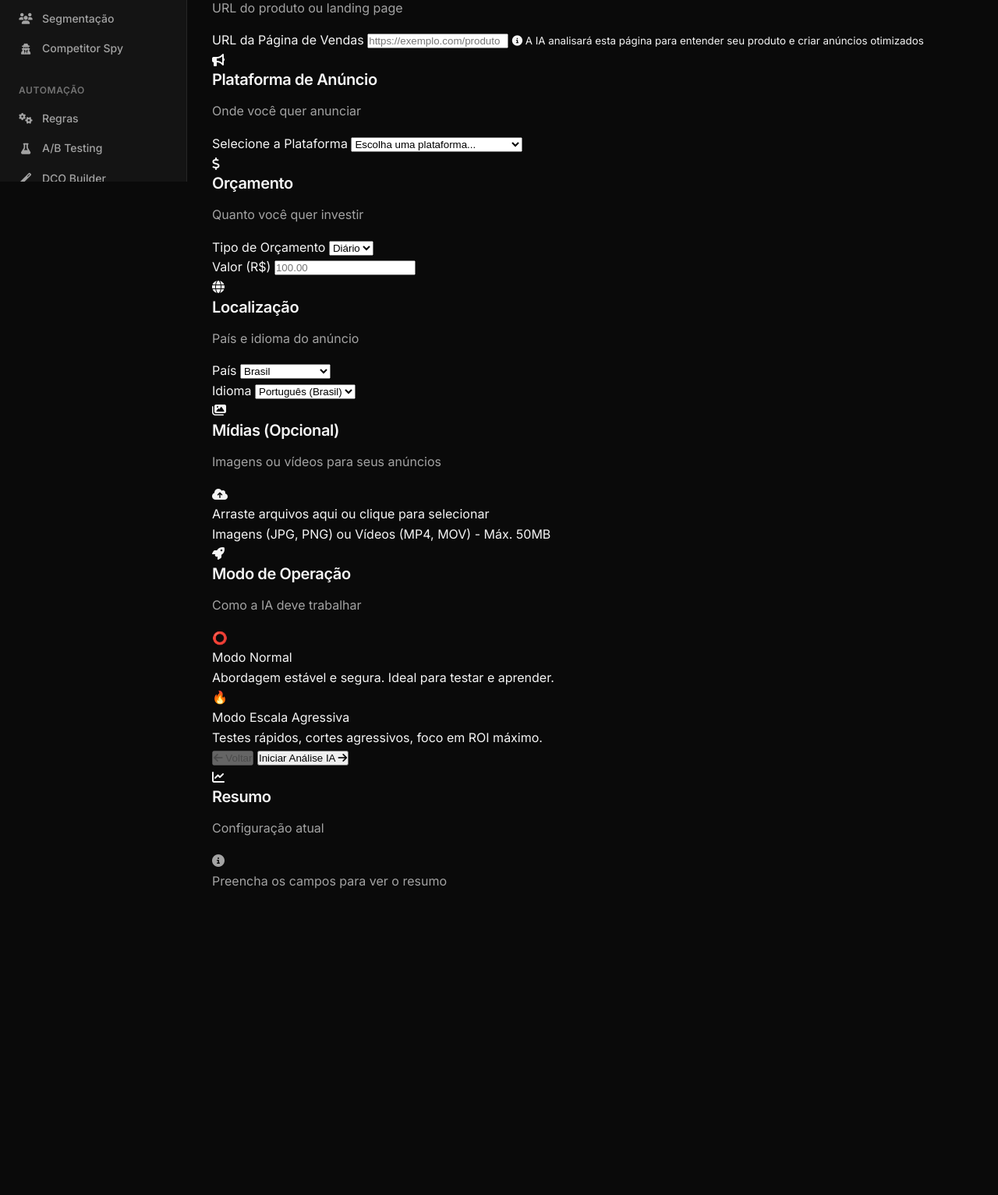
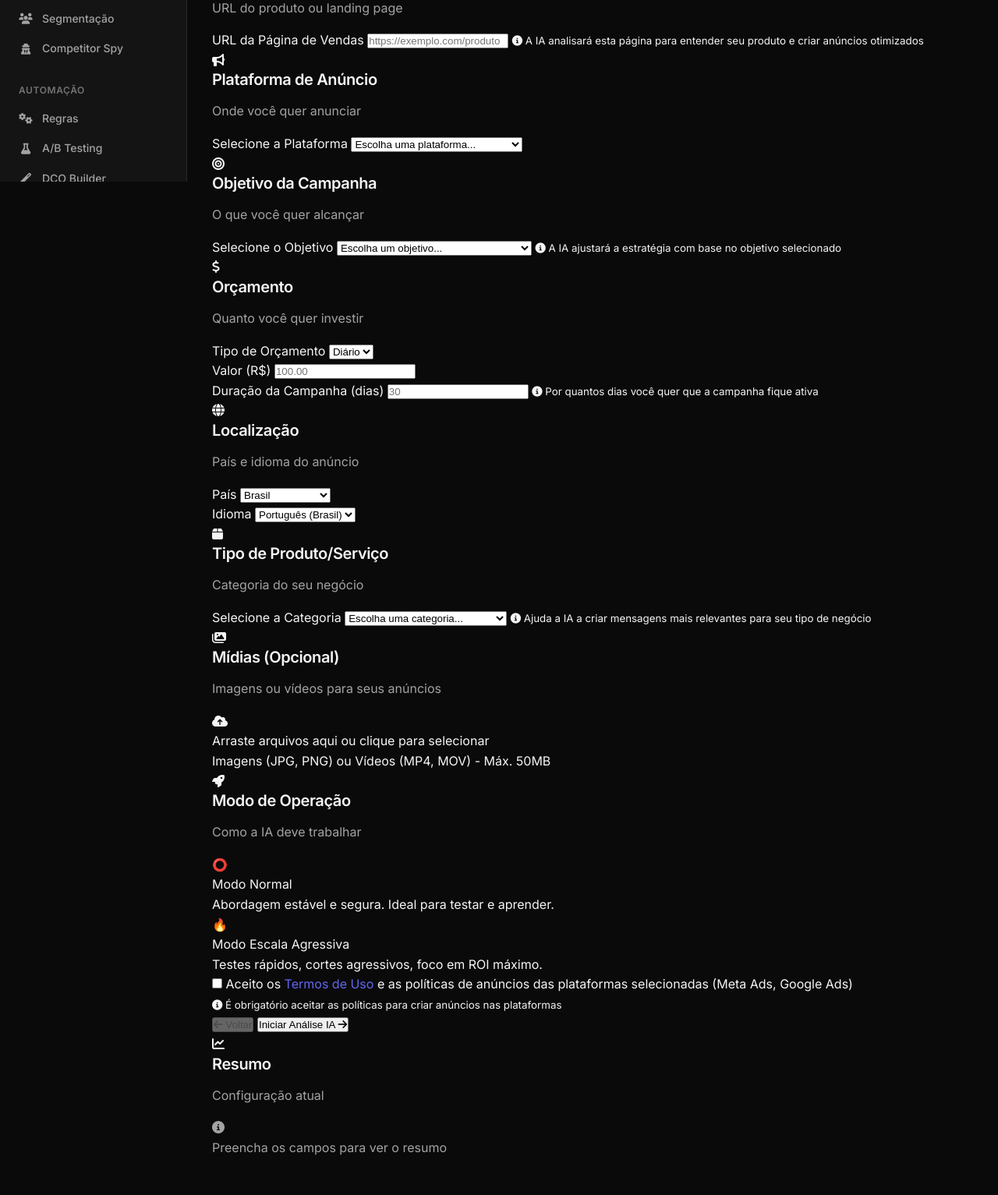
Before and after one commit to fabiinobrega/robo-otimizador, a Flask app: page /create-perfect-ad-premium in a window 1280 px wide. Shown: the part 567-2100 px from the top of the page at 78% size. Before the commit the page ends 1707 px from the top, so only its background shows below. Run offline with Flask 3, Linux system fonts and the light colour scheme; some libraries are stand-ins or nearby versions.

Commit message:
Completa página Criar Anúncio Perfeito - Adiciona campos de Duração, Objetivo, Tipo de Produto e Aceite de Políticas

```diff
--- a/templates/create_perfect_ad_premium.html
+++ b/templates/create_perfect_ad_premium.html
@@ -116,6 +116,33 @@
                         </div>
                     </div>
 
+                    <!-- Objetivo da Campanha -->
+                    <div class="ad-card">
+                        <div class="ad-card-header">
+                            <div class="ad-card-icon">
+                                <i class="fas fa-bullseye"></i>
+                            </div>
+                            <div>
+                                <h3 class="ad-card-title">Objetivo da Campanha</h3>
+                                <p class="ad-card-subtitle">O que você quer alcançar</p>
+                            </div>
+                        </div>
+                        <div class="form-group">
+                            <label class="form-label form-label-required">Selecione o Objetivo</label>
+                            <select class="form-control form-select" id="campaignObjective" required>
+                                <option value="">Escolha um objetivo...</option>
+                                <option value="traffic">Tráfego - Mais visitantes no site</option>
+                                <option value="conversions">Conversões - Vendas e leads</option>
+                                <option value="engagement">Engajamento - Curtidas e comentários</option>
+                                <option value="awareness">Reconhecimento - Alcance máximo</option>
+                            </select>
+                            <small class="form-help">
+                                <i class="fas fa-info-circle"></i>
+                                A IA ajustará a estratégia com base no objetivo selecionado
+                            </small>
+                        </div>
+                    </div>
+
                     <!-- Orçamento -->
                     <div class="ad-card">
                         <div class="ad-card-header">
@@ -147,6 +174,23 @@
                                            min="10"
                                            step="0.01"
                                            required>
+                                </div>
+                            </div>
+                        </div>
+                        <div class="row mt-3">
+                            <div class="col-md-6">
+                                <div class="form-group">
+                                    <label class="form-label form-label-required">Duração da Campanha (dias)</label>
+                                    <input type="number"
+                                           class="form-control"
+                                           id="campaignDuration"
+                                           placeholder="30"
+                                           min="1"
+                                           required>
+                                    <small class="form-help">
+                                        <i class="fas fa-info-circle"></i>
+                                        Por quantos dias você quer que a campanha fique ativa
+                                    </small>
                                 </div>
                             </div>
                         </div>
@@ -186,6 +230,35 @@
                                     </select>
                                 </div>
                             </div>
+                        </div>
+                    </div>
+
+                    <!-- Tipo de Produto/Serviço -->
+                    <div class="ad-card">
+                        <div class="ad-card-header">
+                            <div class="ad-card-icon">
+                                <i class="fas fa-box"></i>
+                            </div>
+                            <div>
+                                <h3 class="ad-card-title">Tipo de Produto/Serviço</h3>
+                                <p class="ad-card-subtitle">Categoria do seu negócio</p>
+                            </div>
+                        </div>
+                        <div class="form-group">
+                            <label class="form-label form-label-required">Selecione a Categoria</label>
+                            <select class="form-control form-select" id="productType" required>
+                                <option value="">Escolha uma categoria...</option>
+                                <option value="physical">Produto Físico</option>
+                                <option value="digital">Produto Digital (Curso, E-book)</option>
+                                <option value="service">Serviço</option>
+                                <option value="saas">Software/SaaS</option>
+                                <option value="ecommerce">E-commerce</option>
+                                <option value="infoproduct">Infoproduto</option>
+                            </select>
+                            <small class="form-help">
+                                <i class="fas fa-info-circle"></i>
+                                Ajuda a IA a criar mensagens mais relevantes para seu tipo de negócio
+                            </small>
                         </div>
                     </div>
 
@@ -243,6 +316,22 @@
                             </div>
                         </div>
                         <input type="hidden" id="operationMode" value="normal">
+                    </div>
+
+                    <!-- Aceite de Políticas -->
+                    <div class="ad-card">
+                        <div class="form-group mb-0">
+                            <div class="form-check">
+                                <input class="form-check-input" type="checkbox" id="acceptPolicies" required>
+                                <label class="form-check-label" for="acceptPolicies">
+                                    Aceito os <a href="#" target="_blank" style="color: #6366f1;">Termos de Uso</a> e as políticas de anúncios das plataformas selecionadas (Meta Ads, Google Ads)
+                                </label>
+                            </div>
+                            <small class="form-help mt-2">
+                                <i class="fas fa-info-circle"></i>
+                                É obrigatório aceitar as políticas para criar anúncios nas plataformas
+                            </small>
+                        </div>
                     </div>
 
                     <!-- Actions -->
```
